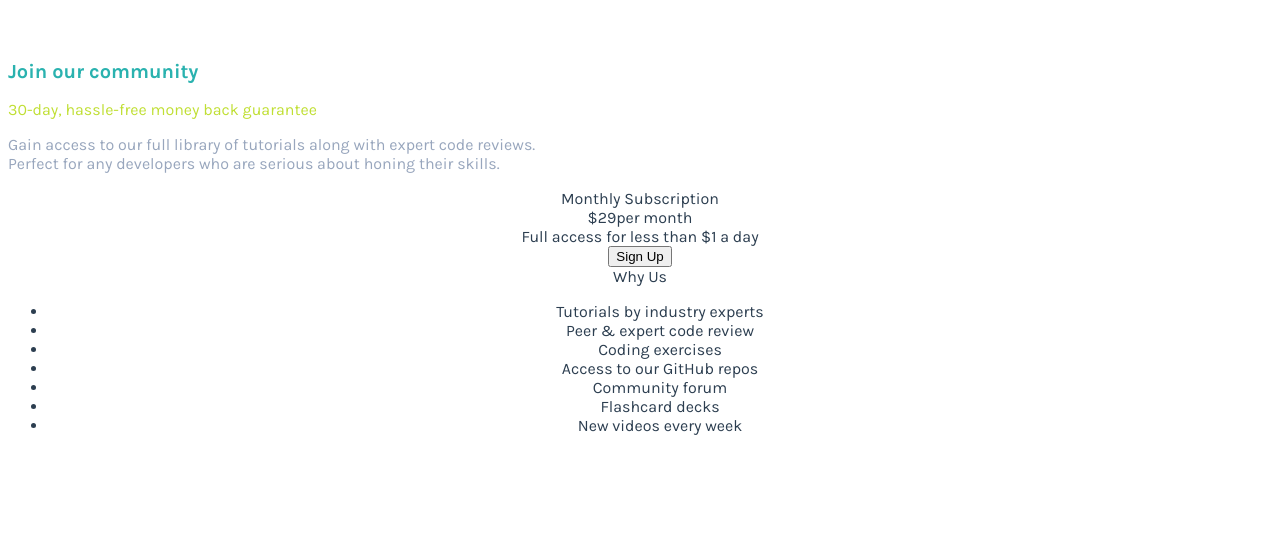
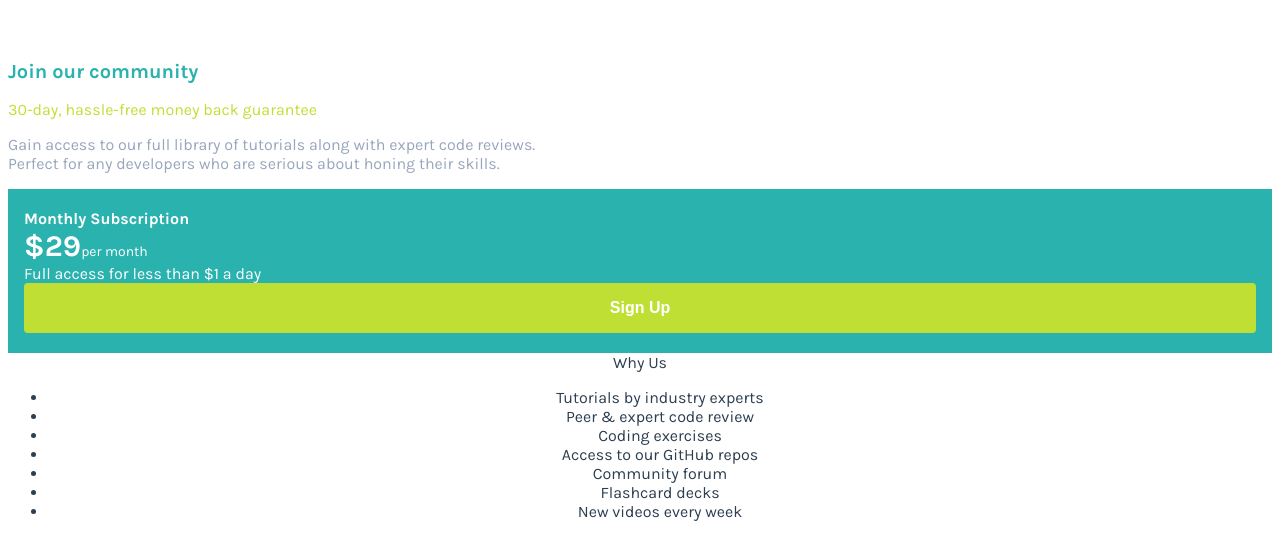
Before and after one commit to Tsuyoshi84/single-price-grid-component, a Vue app: page / in a window 1280 px wide. Shown: the top 560 px of the page. Built offline with nearby package versions, Linux system fonts and the light colour scheme.

Commit message:
Add css to CardPrice

```diff
--- a/src/App.vue
+++ b/src/App.vue
@@ -20,6 +20,7 @@ export default defineComponent({
   --color-bright-yellow: hsl(71, 73%, 54%);
   --color-light-gray: hsl(204, 43%, 93%);
   --color-grayish-blue: hsl(218, 22%, 67%);
+  --color-inverted-font: #fff;
 }
 
 #app {
--- a/src/components/CardPrice.vue
+++ b/src/components/CardPrice.vue
@@ -1,12 +1,12 @@
 <template>
-  <div>
-    <div>Monthly Subscription</div>
+  <div class="container">
+    <div class="title">Monthly Subscription</div>
     <div>
-      <span>$29</span>
-      <span>per month</span>
+      <span class="price">$29</span>
+      <span class="unit">per month</span>
     </div>
-    <div>Full access for less than $1 a day</div>
-    <button>Sign Up</button>
+    <div class="info">Full access for less than $1 a day</div>
+    <button class="sign-up-button">Sign Up</button>
   </div>
 </template>
 
@@ -18,4 +18,32 @@ export default defineComponent({
 });
 </script>
 
-<style scoped></style>
+<style scoped>
+.container {
+  color: var(--color-inverted-font);
+  text-align: left;
+  background-color: var(--color-cyan);
+  padding: 20px 16px;
+}
+.title {
+  font-weight: 700;
+  font-size: 16px;
+}
+.price {
+  font-weight: 700;
+  font-size: 30px;
+}
+.unit {
+  font-size: 14px;
+}
+.sign-up-button {
+  color: var(--color-inverted-font);
+  font-size: 16px;
+  font-weight: 700;
+  background-color: var(--color-bright-yellow);
+  border: none;
+  border-radius: 4px;
+  width: 100%;
+  height: 50px;
+}
+</style>
```
